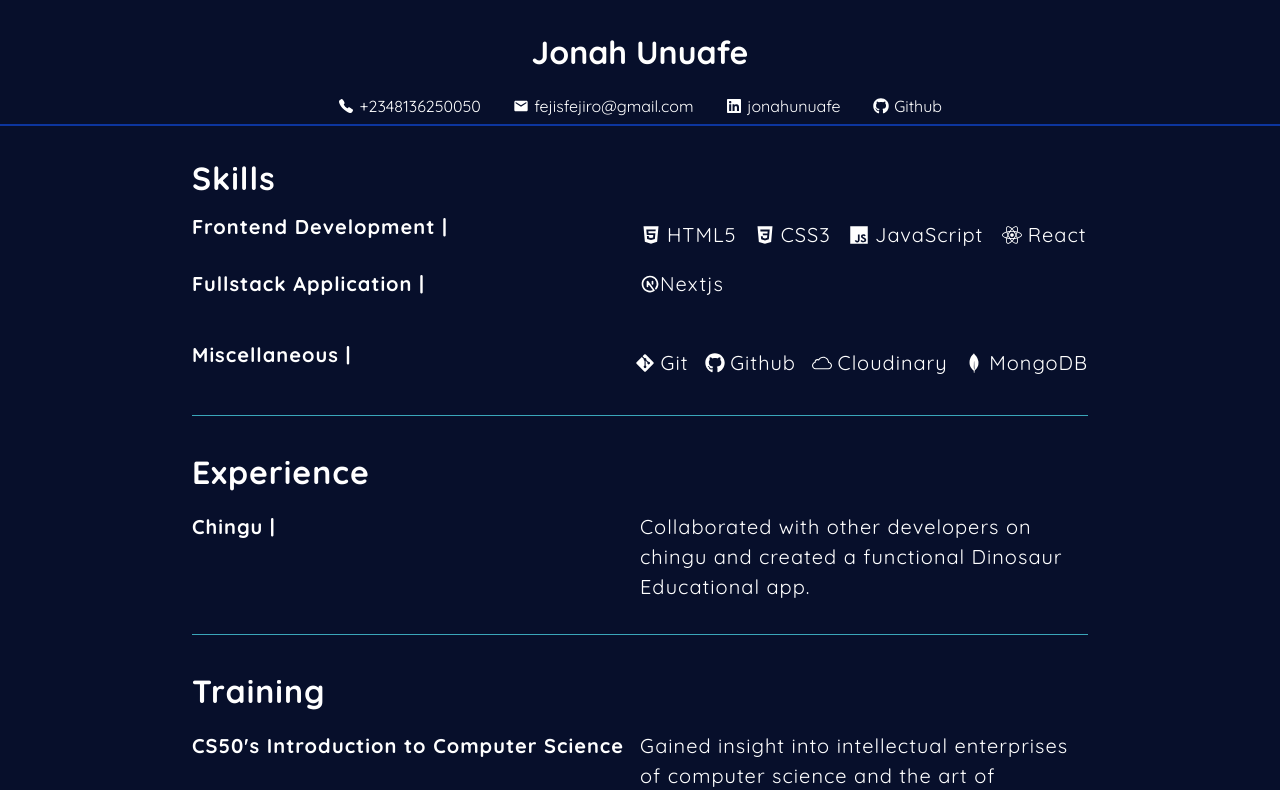
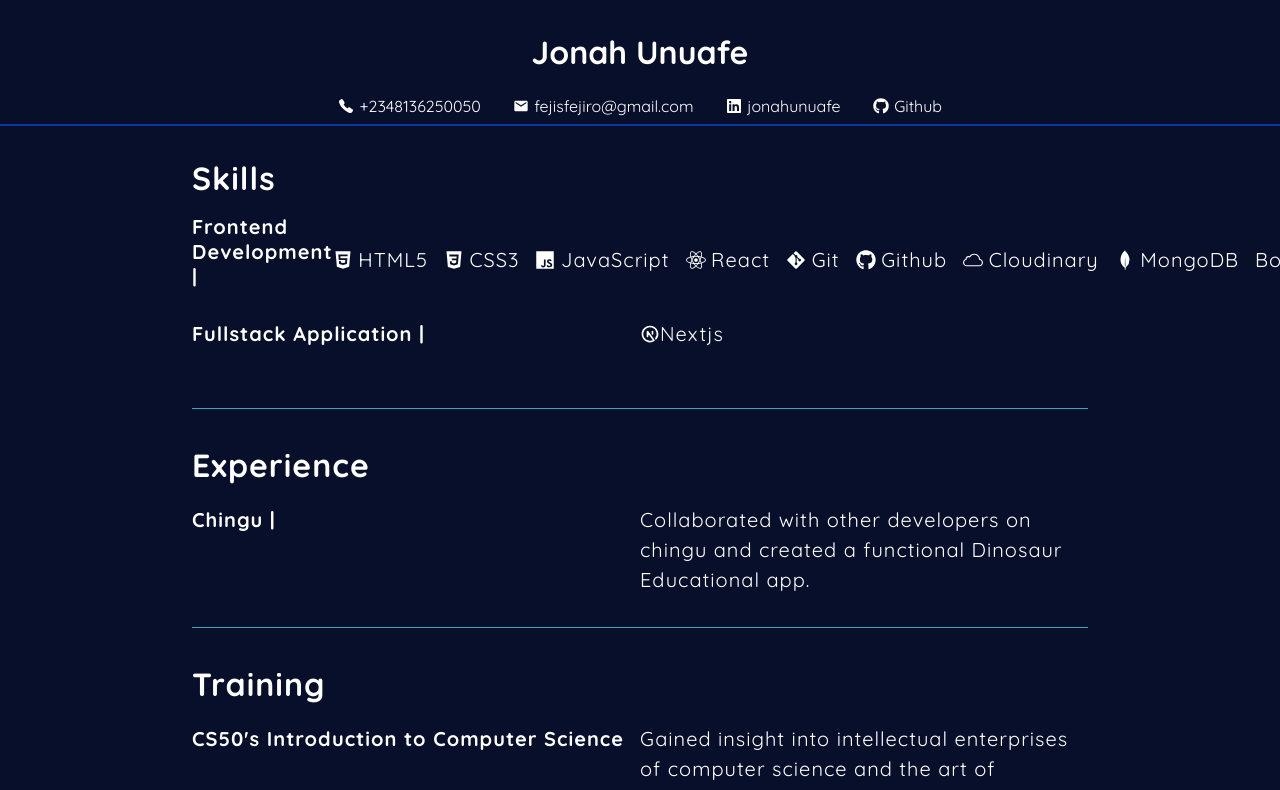
Before and after one commit to jonahunuafe/portfolio-react, a React (Vite) app: page /resume in a window 1280 px wide. Shown: the top 790 px of the page. Built offline with nearby package versions, Linux system fonts and the light colour scheme.

Commit message:
refactor resume.js

```diff
--- a/src/components/Resume/Resume.jsx
+++ b/src/components/Resume/Resume.jsx
@@ -45,6 +45,12 @@ function MyResume() {
                             <span><IoLogoCss3 /> CSS3</span>
                             <span><IoLogoJavascript /> JavaScript</span>
                             <span><FaReact /> React</span>
+                            <span><FaGitAlt /> Git</span>
+                            <span><FaGithub /> Github</span>
+                            <span><IoIosCloudOutline /> Cloudinary</span>
+                            <span><SiMongodb /> MongoDB</span>
+                            <span>Bootstrap</span>
+                            <span>Tailwindcss</span>
                         </div>
                     </div>
                     <div className={classes.expanded}>
@@ -53,15 +59,6 @@ function MyResume() {
                             <span className={classes.nextjs}>
                                 <TbBrandNextjs /> Nextjs
                             </span>
-                        </div>
-                    </div>
-                    <div className={classes.expanded}>
-                        <h3>Miscellaneous |</h3>
-                        <div className={classes.spanContainer}>
-                            <span><FaGitAlt /> Git</span>
-                            <span><FaGithub /> Github</span>
-                            <span><IoIosCloudOutline /> Cloudinary</span>
-                            <span><SiMongodb /> MongoDB</span>
                         </div>
                     </div>
                 </div>
```
